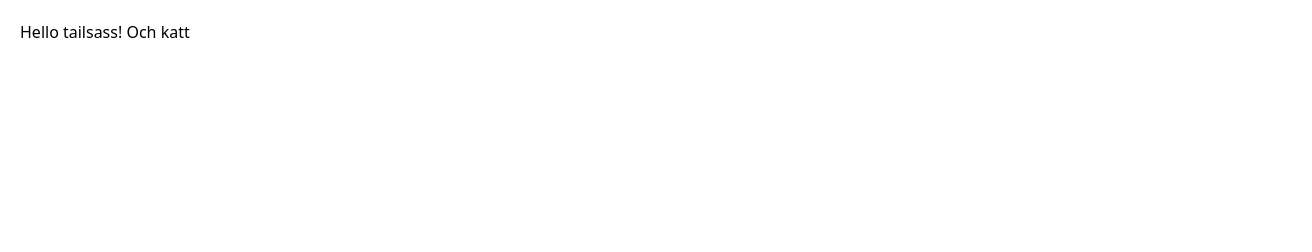
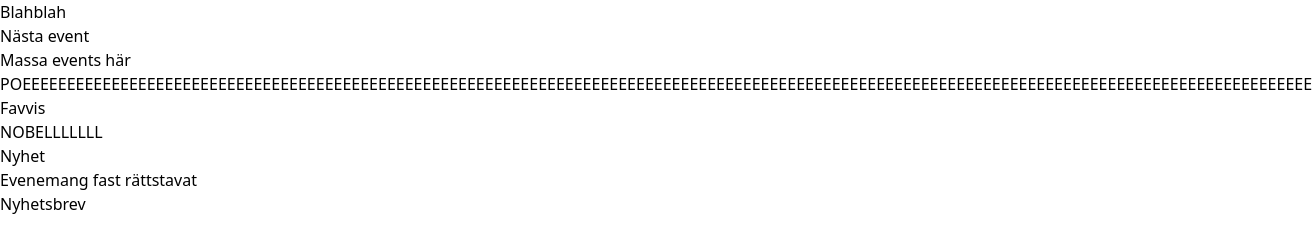
Before and after one commit to Moosees/katt, a website: page public/index.html in a window 1280 px wide. Shown: the whole page, 1312 px wide, since content can reach past the window. Drawn offline with nearby package versions, Linux system fonts and the light colour scheme; files that its build step writes are made by us from their sources.

Commit message:
add html skeleton

```diff
--- a/public/index.html
+++ b/public/index.html
@@ -6,11 +6,49 @@
 	<meta name="viewport" content="width=device-width, initial-scale=1.0">
 	<link rel="stylesheet" href="../dist/style.css">
 	<script src="./app.js" defer></script>
-	<title>Document</title>
+	<title>Parmar och poesi och katt</title>
 </head>
 
 <body>
-	<h1>Hello tailsass! Och katt</h1>
+	<header>
+		<nav> </nav>
+	</header>
+
+	<dialog>
+		<button>Meny</button>
+	</dialog>
+
+	<article>
+		<h3>Blahblah</h3>
+		Nästa event
+	</article>
+
+	<aside>Massa events här</aside>
+
+	<main>
+		<article>
+			POEEEEEEEEEEEEEEEEEEEEEEEEEEEEEEEEEEEEEEEEEEEEEEEEEEEEEEEEEEEEEEEEEEEEEEEEEEEEEEEEEEEEEEEEEEEEEEEEEEEEEEEEEEEEEEEEEEEEEEEEEEEEEEEEEEEEEEEEEEEEEEEEE
+		</article>
+
+		<section>
+			<article>Favvis</article>
+		</section>
+
+		<article>NOBELLLLLLL</article>
+
+		<section>
+			<article>Nyhet</article>
+		</section>
+
+		<article>Evenemang fast rättstavat</article>
+
+		<section> Nyhetsbrev </section>
+	</main>
+
+	<footer>
+
+	</footer>
+
 </body>
 
 </html>
```
